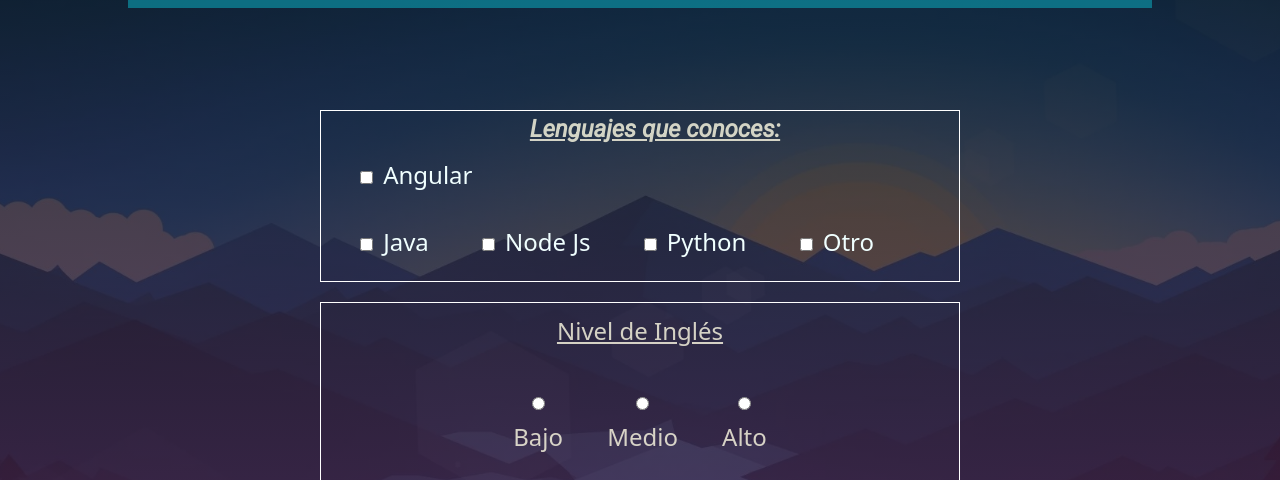
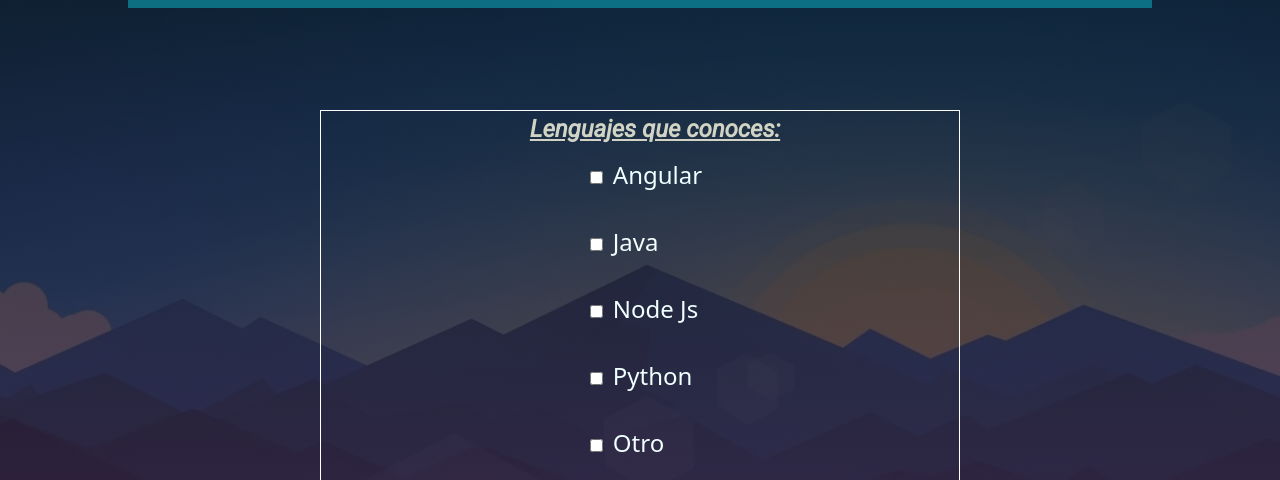
Before and after one commit to agustindelgiudice/actividad_ISPC, a plain HTML site: page index.html in a window 1280 px wide. Shown: the part 92-572 px from the top of the page. Drawn offline with nearby package versions, Linux system fonts and the light colour scheme; files whose address does not match are found by name.

Commit message:
se hicieron cambios en el css

```diff
--- a/estilos/index.css
+++ b/estilos/index.css
@@ -55,7 +55,7 @@ body {
     font-size: 1.5em;
     color: azure;
     padding: 10px;
-    margin-left: 3%;
+    margin-left: 39%;
 
 }
 
```
